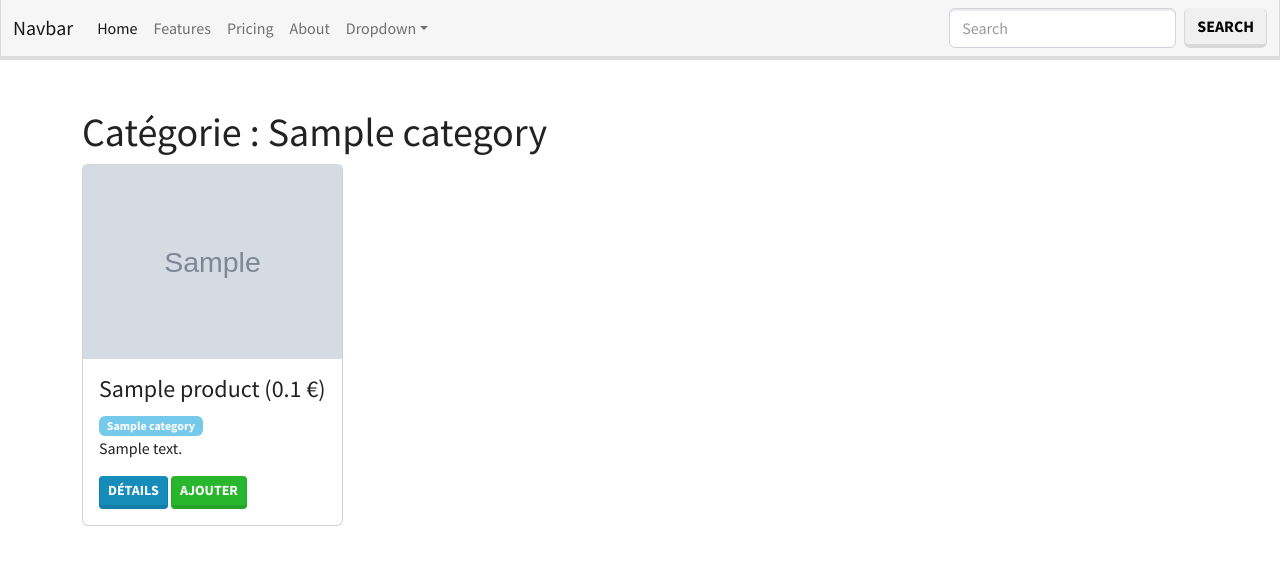
After one commit to Tuocherif/sf6-eshop, a Symfony app: template templates/product/category.html.twig in a window 1280 px wide. The commit adds this page. Shown: the top 565 px of the page. Run offline with Twig, Linux system fonts and the light colour scheme; the template is opened without the code that fills it: most values are stand-ins (such as "Sample title", 1, 10 or a date in 2020); grey boxes marked "Sample" are stand-in pictures; some libraries are stand-ins or nearby versions.

Commit message:
Creation of a Category page with its Products

```diff
--- a/src/Controller/HomeController.php
+++ b/src/Controller/HomeController.php
@@ -10,10 +10,10 @@ use Symfony\Component\Routing\Annotation\Route;
 class HomeController extends AbstractController
 {
     #[Route('/', name: 'homepage')]
-    public function homepage(ProductRepository $pRepo): Response
+    public function homepage(ProductRepository $prodRepo): Response
     {
         // On récupère 3 produits depuis DB
-        $products = $pRepo->findBy([], [], 3);
+        $products = $prodRepo->findBy([], [], 3);
 
         /* dd($products); */
 
--- a/src/DataFixtures/AppFixtures.php
+++ b/src/DataFixtures/AppFixtures.php
@@ -41,8 +41,8 @@ class AppFixtures extends Fixture
 
             // symfony console
 
-            // Création d'un nombre aléatoire de produits
-            for ($p=0; $p < mt_rand(5, 20); $p++) {
+            // Création d'un nombre aléatoire (entre 30 et 50) de produits
+            for ($p=0; $p < mt_rand(30, 50); $p++) {
                 $product = new Product();
                 $product
                     /* ->setName("Produit No : $p")
--- /dev/null
+++ b/templates/product/category.html.twig
@@ -0,0 +1,43 @@
+{% extends "base.html.twig" %}
+
+{% block title %}
+	Catégorie :
+	{{category.name}}
+{% endblock %}
+
+{% block body %}
+	<h1>Catégorie :
+		{{category.name}}</h1>
+
+	<div
+		class="row">
+		{# Pour chaque produit parmi les produits de la catégorie en cours de traitement #}
+		{% for p in category.products %}
+			{# On affiche le produit #}
+			<div
+				{# L'affichage se fait sur 4 colonnes #}
+				class="col-3">
+				<div class="card">
+					<img src="{{ p.picture }}" class="img-fluid" alt="Image du produit">
+
+					<div class="card-body">
+						<h4 class="card-title">{{ p.name }}
+							({{ (p.price)/100 }}
+							&euro;)</h4>
+
+						<span class="badge bg-info">
+							{{ p.category.name }}
+						</span>
+
+						<p class="card-text">{{ p.description }}</p>
+
+						<a href="#" class="btn btn-primary btn-sm">Détails</a>
+
+						<a href="#" class="btn btn-success btn-sm">Ajouter</a>
+					</div>
+				</div>
+			</div>
+		{% endfor %}
+	</div>
+
+{% endblock %}
```
Also changed, not shown: src/Controller/ProductController.php (+17 -5 lines).
